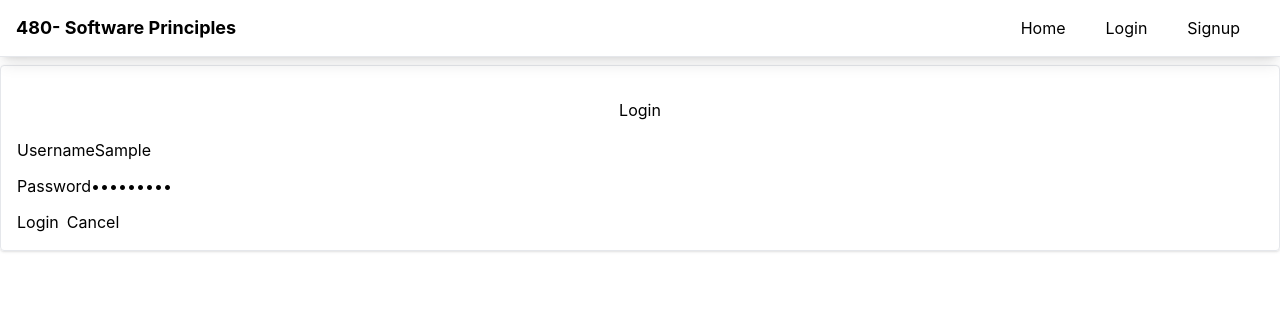
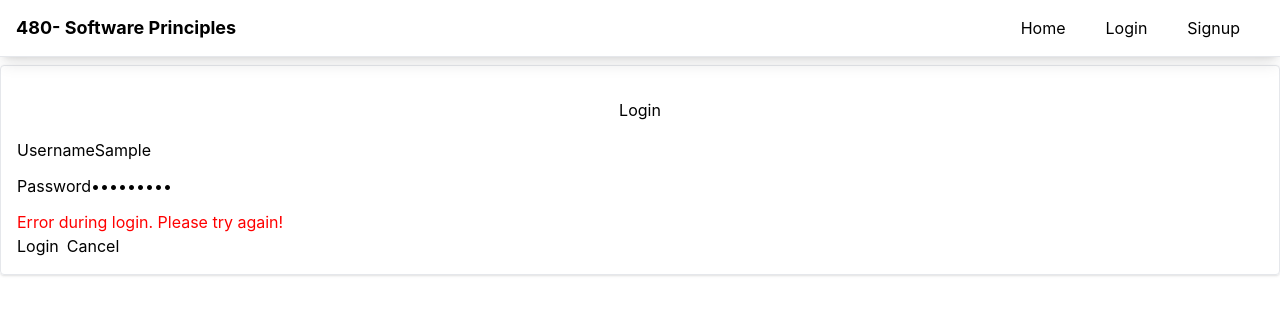
Before and after one commit to syrilj/ENSF480_FINAL_PROJECT, a React (Create React App) app in the folder flight_frontend/React-Routing/: page /Login in a window 1280 px wide. Both pictures are taken after typing "Sample", "Sample123" into the empty fields and a click on the button "Login". Shown: the top 314 px of the page. Built offline with nearby package versions, Linux system fonts and the light colour scheme; no server answers.

Commit message:
fixed bugs

```diff
--- a/flight_frontend/React-Routing/src/component/Login.js
+++ b/flight_frontend/React-Routing/src/component/Login.js
@@ -2,7 +2,7 @@ import axios from "axios";
 import React, { useState } from "react";
 import { Link, useNavigate } from "react-router-dom";
 
-export default function LoginForm() {
+const LoginForm = () => {
     let navigate = useNavigate();
 
     const [formData, setFormData] = useState({
@@ -11,6 +11,7 @@ export default function LoginForm() {
     });
 
     const { u_username, u_password } = formData;
+    const [error, setError] = useState("");
 
     const onInputChange = (e) => {
         setFormData({ ...formData, [e.target.name]: e.target.value });
@@ -21,16 +22,14 @@ export default function LoginForm() {
         try {
             const response = await axios.post("http://localhost:8081/api/user/user_login", formData);
 
-            if (response.status === 200) {
-                // Redirect to user_rights page or any other page on successful login
+            if (response.data.status === "success") {
                 console.log("Login successful");
-                navigate("/user_rights"); // Replace with the actual route
+                navigate("/user_rights"); // Redirect to user_rights on successful login
             } else {
-                // Handle error (if needed)
-                console.error("Login failed");
+                setError(response.data.message);
             }
         } catch (error) {
-            // Handle error (if needed)
+            setError("Error during login. Please try again!");
             console.error("Error during login:", error);
         }
     };
@@ -68,6 +67,7 @@ export default function LoginForm() {
                                 onChange={(e) => onInputChange(e)}
                             />
                         </div>
+                        {error && <p style={{ color: "red", marginTop: "10px" }}>{error}</p>}
                         <button type="submit" className="btn btn-outline-primary">
                             Login
                         </button>
@@ -79,4 +79,6 @@ export default function LoginForm() {
             </div>
         </div>
     );
-}
+};
+
+export default LoginForm;
```
